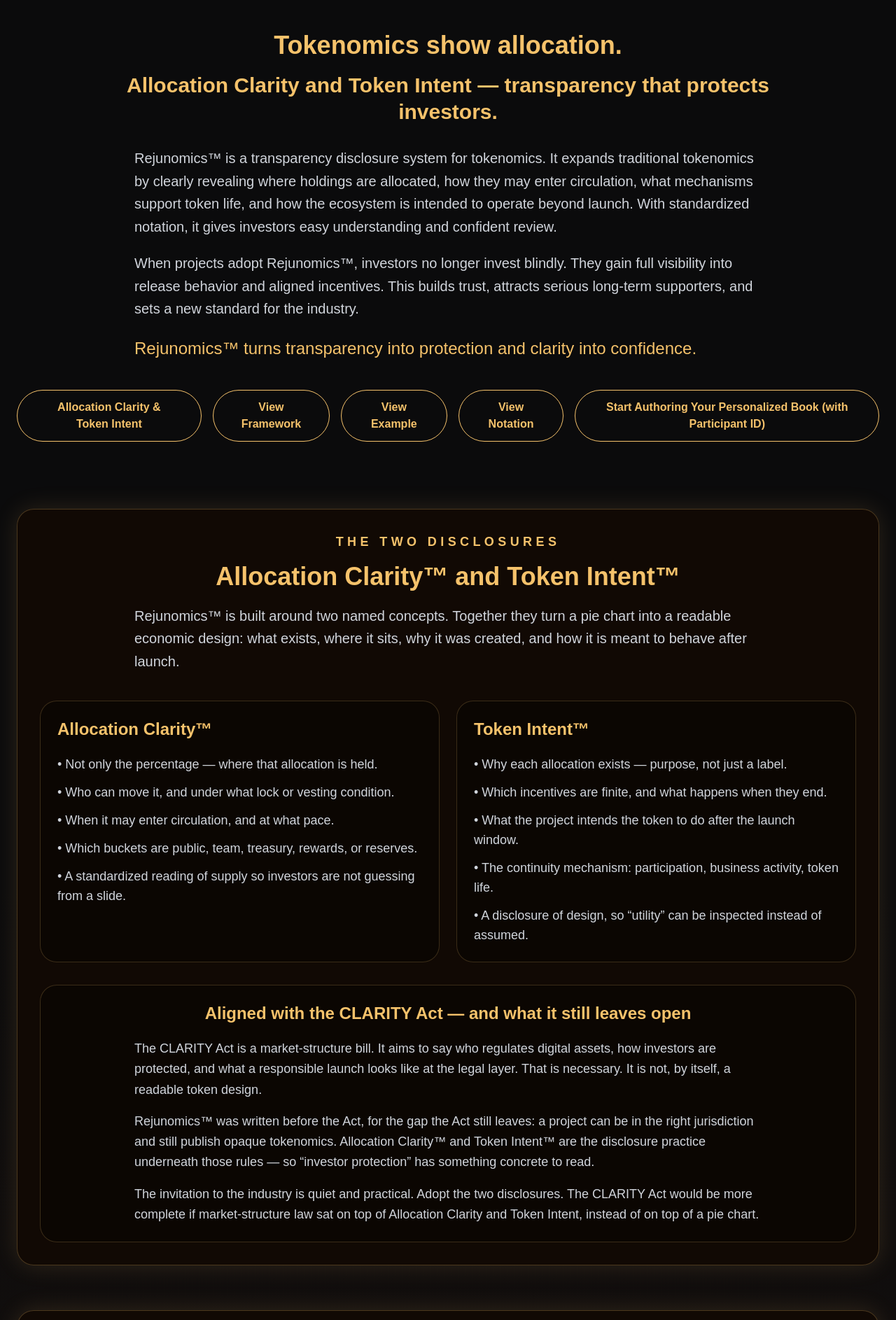
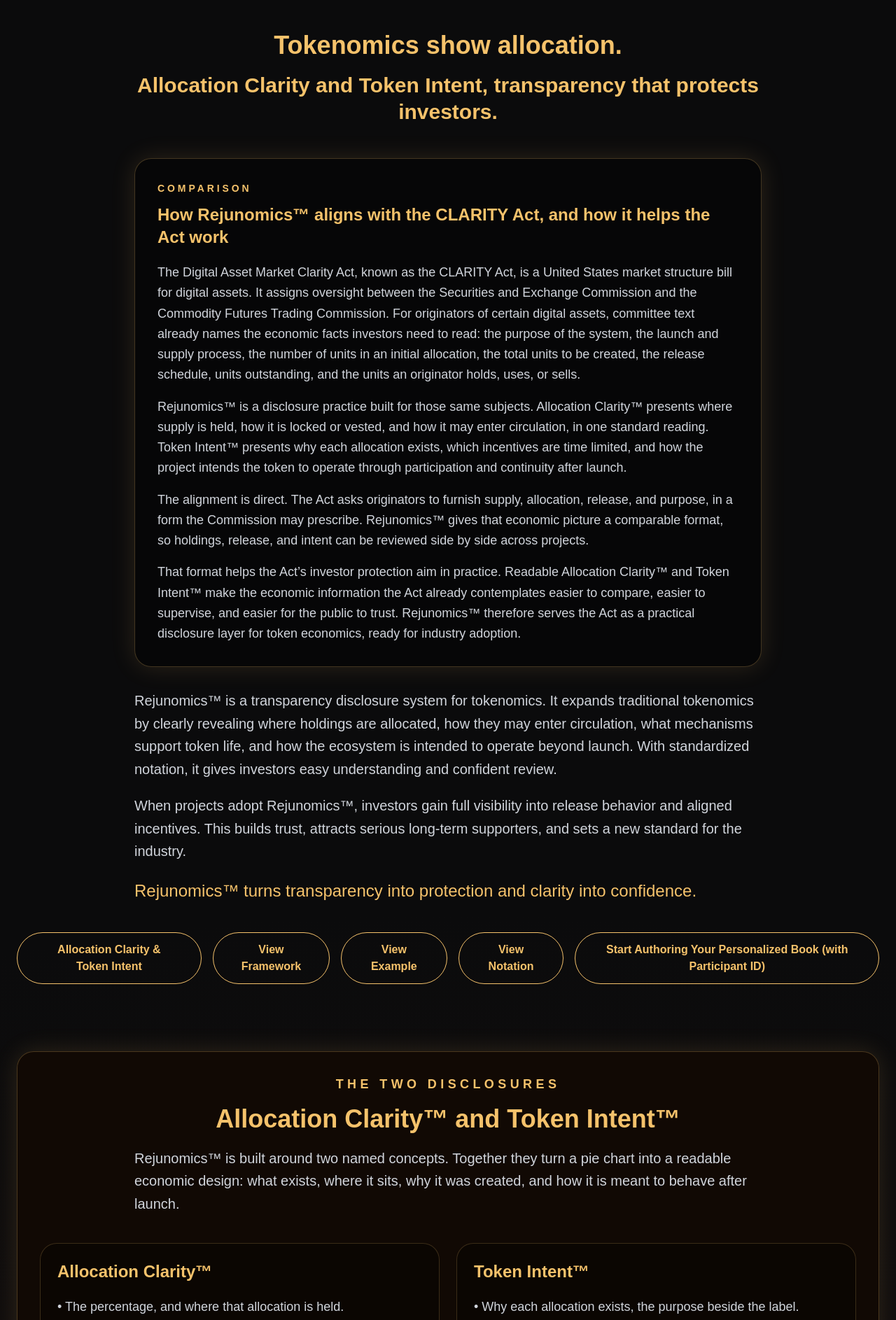
Before and after one commit to rejutoken/reju-site, a Next.js app: page /rejunomics in a window 1280 px wide. Shown: the part 294-2180 px from the top of the page at 70% size. Built offline with nearby package versions, Linux system fonts and the light colour scheme.

Commit message:
Add a CLARITY comparison article at the top of Rejunomics and align Wednesday copy.

```diff
--- a/app/rejunomics/page.tsx
+++ b/app/rejunomics/page.tsx
@@ -33,15 +33,41 @@ export default function RejunomicsPage() {
           Tokenomics show allocation.
         </h2>
         <p className="mx-auto mt-4 max-w-5xl text-2xl font-semibold leading-tight text-[#f5c26b] md:text-3xl">
-          Allocation Clarity and Token Intent — transparency that protects investors.
+          Allocation Clarity and Token Intent, transparency that protects investors.
         </p>
+
+        <article
+          id="clarity-article"
+          className="mx-auto mt-12 max-w-4xl rounded-3xl border border-[#f5c26b]/25 bg-black/40 p-8 text-left shadow-[0_0_35px_rgba(245,194,107,0.14)]"
+        >
+          <p className="text-sm font-bold uppercase tracking-[0.28em] text-[#f5c26b]">
+            Comparison
+          </p>
+          <h2 className="mt-3 text-2xl font-semibold text-[#f5c26b]">
+            How Rejunomics™ aligns with the CLARITY Act, and how it helps the Act work
+          </h2>
+          <div className="mt-5 space-y-4 text-lg leading-relaxed text-gray-300">
+            <p>
+              The Digital Asset Market Clarity Act, known as the CLARITY Act, is a United States market structure bill for digital assets. It assigns oversight between the Securities and Exchange Commission and the Commodity Futures Trading Commission. For originators of certain digital assets, committee text already names the economic facts investors need to read: the purpose of the system, the launch and supply process, the number of units in an initial allocation, the total units to be created, the release schedule, units outstanding, and the units an originator holds, uses, or sells.
+            </p>
+            <p>
+              Rejunomics™ is a disclosure practice built for those same subjects. Allocation Clarity™ presents where supply is held, how it is locked or vested, and how it may enter circulation, in one standard reading. Token Intent™ presents why each allocation exists, which incentives are time limited, and how the project intends the token to operate through participation and continuity after launch.
+            </p>
+            <p>
+              The alignment is direct. The Act asks originators to furnish supply, allocation, release, and purpose, in a form the Commission may prescribe. Rejunomics™ gives that economic picture a comparable format, so holdings, release, and intent can be reviewed side by side across projects.
+            </p>
+            <p>
+              That format helps the Act’s investor protection aim in practice. Readable Allocation Clarity™ and Token Intent™ make the economic information the Act already contemplates easier to compare, easier to supervise, and easier for the public to trust. Rejunomics™ therefore serves the Act as a practical disclosure layer for token economics, ready for industry adoption.
+            </p>
+          </div>
+        </article>
 
         <p className="mx-auto mt-8 max-w-4xl text-left text-xl leading-relaxed text-gray-300">
           Rejunomics™ is a transparency disclosure system for tokenomics. It expands traditional tokenomics by clearly revealing where holdings are allocated, how they may enter circulation, what mechanisms support token life, and how the ecosystem is intended to operate beyond launch. With standardized notation, it gives investors easy understanding and confident review.
         </p>
 
         <p className="mx-auto mt-5 max-w-4xl text-left text-xl leading-relaxed text-gray-300">
-          When projects adopt Rejunomics™, investors no longer invest blindly. They gain full visibility into release behavior and aligned incentives. This builds trust, attracts serious long-term supporters, and sets a new standard for the industry.
+          When projects adopt Rejunomics™, investors gain full visibility into release behavior and aligned incentives. This builds trust, attracts serious long-term supporters, and sets a new standard for the industry.
         </p>
 
 		<p className="mx-auto mt-5 max-w-4xl text-left text-2xl leading-relaxed text-[#f5c26b]">
@@ -88,50 +114,32 @@ export default function RejunomicsPage() {
             <ProblemCard
               title="Allocation Clarity™"
               items={[
-                "Not only the percentage — where that allocation is held.",
+                "The percentage, and where that allocation is held.",
                 "Who can move it, and under what lock or vesting condition.",
                 "When it may enter circulation, and at what pace.",
                 "Which buckets are public, team, treasury, rewards, or reserves.",
-                "A standardized reading of supply so investors are not guessing from a slide.",
+                "A standardized reading of supply investors can compare from project to project.",
               ]}
             />
             <ProblemCard
               title="Token Intent™"
               items={[
-                "Why each allocation exists — purpose, not just a label.",
-                "Which incentives are finite, and what happens when they end.",
+                "Why each allocation exists, the purpose beside the label.",
+                "Which incentives are time limited, and what follows when they end.",
                 "What the project intends the token to do after the launch window.",
                 "The continuity mechanism: participation, business activity, token life.",
-                "A disclosure of design, so “utility” can be inspected instead of assumed.",
+                "A disclosure of design, so utility can be inspected in writing.",
               ]}
             />
           </div>
 
-          <div className="mt-8 rounded-3xl border border-[#f5c26b]/20 bg-black/30 p-6">
-            <h3 className="text-center text-2xl font-bold text-[#f5c26b]">
-              Aligned with the CLARITY Act — and what it still leaves open
-            </h3>
-            <div className="mx-auto mt-5 max-w-4xl space-y-4 text-left text-lg leading-relaxed text-gray-300">
-              <p>
-                The CLARITY Act is a market-structure bill. It aims to say who
-                regulates digital assets, how investors are protected, and what
-                a responsible launch looks like at the legal layer. That is
-                necessary. It is not, by itself, a readable token design.
-              </p>
-              <p>
-                Rejunomics™ was written before the Act, for the gap the Act
-                still leaves: a project can be in the right jurisdiction and
-                still publish opaque tokenomics. Allocation Clarity™ and Token
-                Intent™ are the disclosure practice underneath those rules —
-                so “investor protection” has something concrete to read.
-              </p>
-              <p>
-                The invitation to the industry is quiet and practical. Adopt
-                the two disclosures. The CLARITY Act would be more complete if
-                market-structure law sat on top of Allocation Clarity and
-                Token Intent, instead of on top of a pie chart.
-              </p>
-            </div>
+          <div className="mt-8 rounded-3xl border border-[#f5c26b]/20 bg-black/30 p-6 text-center">
+            <p className="text-lg leading-relaxed text-gray-300">
+              Read the comparison at the top of this page for how Allocation Clarity™ and Token Intent™ sit with the CLARITY Act’s disclosure aims, and how that format helps those aims in practice.
+            </p>
+            <a href="#clarity-article" className="mt-4 inline-flex font-bold text-[#f5c26b] hover:underline">
+              How Rejunomics™ helps the CLARITY Act →
+            </a>
           </div>
         </div>
       </section>
@@ -594,13 +602,13 @@ export default function RejunomicsPage() {
             </p>
 
             <p className="mx-auto mt-5 max-w-4xl text-xl text-left leading-relaxed text-gray-300">
-              The proposal is simple: tokenomics should not only show
-              allocation. It should also disclose Allocation Clarity™ and
-              Token Intent™ — where holdings are, when they may enter
-              circulation, which incentives are finite, and what mechanisms
-              are intended to support token life beyond launch. That is the
-              disclosure layer a market-structure law like the CLARITY Act
-              still needs underneath it.
+              The proposal is simple: tokenomics shows allocation, and it also
+              discloses Allocation Clarity™ and Token Intent™, where holdings
+              are, when they may enter circulation, which incentives are time
+              limited, and what mechanisms are intended to support token life
+              beyond launch. That is the disclosure layer that helps a market
+              structure law like the CLARITY Act put investor protection into
+              readable economic form.
             </p>
           </div>
 
--- a/lib/xPostGenerator.ts
+++ b/lib/xPostGenerator.ts
@@ -239,16 +239,16 @@ const CRYPTO_SINGLE_POSTS: Record<CryptoThemeId, string[]> = {
 };
 
 const WEDNESDAY_CLARITY_POSTS = [
-  "The CLARITY Act maps who regulates digital assets. Rejunomics adds Allocation Clarity and Token Intent — where supply sits, why it exists, and how it may move. An industry disclosure waiting to be adopted.",
-  "Market structure rules protect process. Allocation Clarity and Token Intent protect reading: holdings, release, and purpose after launch. CLARITY would be more complete with a concept like Rejunomics.",
-  "Tokenomics shows slices. Rejunomics names Allocation Clarity and Token Intent so the CLARITY Act’s investor-protection aim has a disclosure practice underneath it. The industry can adopt it.",
-  "CLARITY draws the jurisdictional lines. Rejunomics fills what those lines still leave unread — Allocation Clarity and Token Intent. See Rejunomics for the disclosure layer.",
+  "The CLARITY Act asks originators to furnish supply, allocation, release, and purpose. Rejunomics answers with Allocation Clarity and Token Intent, a readable format the industry can adopt. See Rejunomics.",
+  "Committee text already names launch, supply, release schedule, and purpose. Allocation Clarity and Token Intent put those facts in a standard reading. That helps the Act’s investor protection aim in practice.",
+  "Tokenomics shows slices. Rejunomics names Allocation Clarity and Token Intent so the CLARITY Act’s disclosure aims have a comparable economic form. The industry can adopt it. See Rejunomics.",
+  "CLARITY assigns who regulates digital assets. Rejunomics gives Allocation Clarity and Token Intent, holdings, release, and purpose in one disclosure practice. See Rejunomics.",
 ];
 
 const WEDNESDAY_BRIDGES = [
-  "CLARITY sets the jurisdictional map; Allocation Clarity and Token Intent complete the disclosure.",
-  "Rejunomics is the disclosure layer the CLARITY Act still needs — Allocation Clarity and Token Intent.",
-  "A market-structure bill is stronger when projects publish Allocation Clarity and Token Intent. That’s Rejunomics.",
+  "CLARITY names supply, release, and purpose; Allocation Clarity and Token Intent give those facts a standard reading.",
+  "Rejunomics helps the Act’s investor protection aim with Allocation Clarity and Token Intent, a comparable disclosure format.",
+  "When projects publish Allocation Clarity and Token Intent, the economic picture the Act already contemplates becomes easier to compare. That is Rejunomics.",
 ];
 
 const WEDNESDAY_IMAGE_PROMPT =
```
